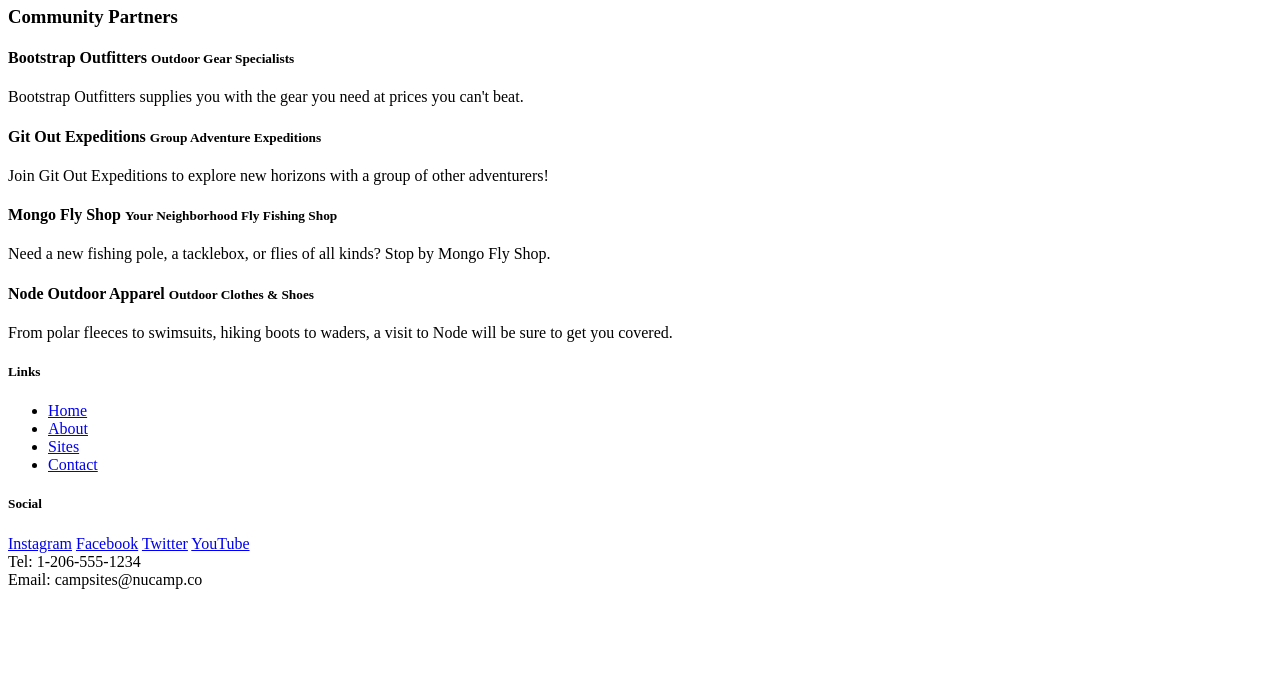
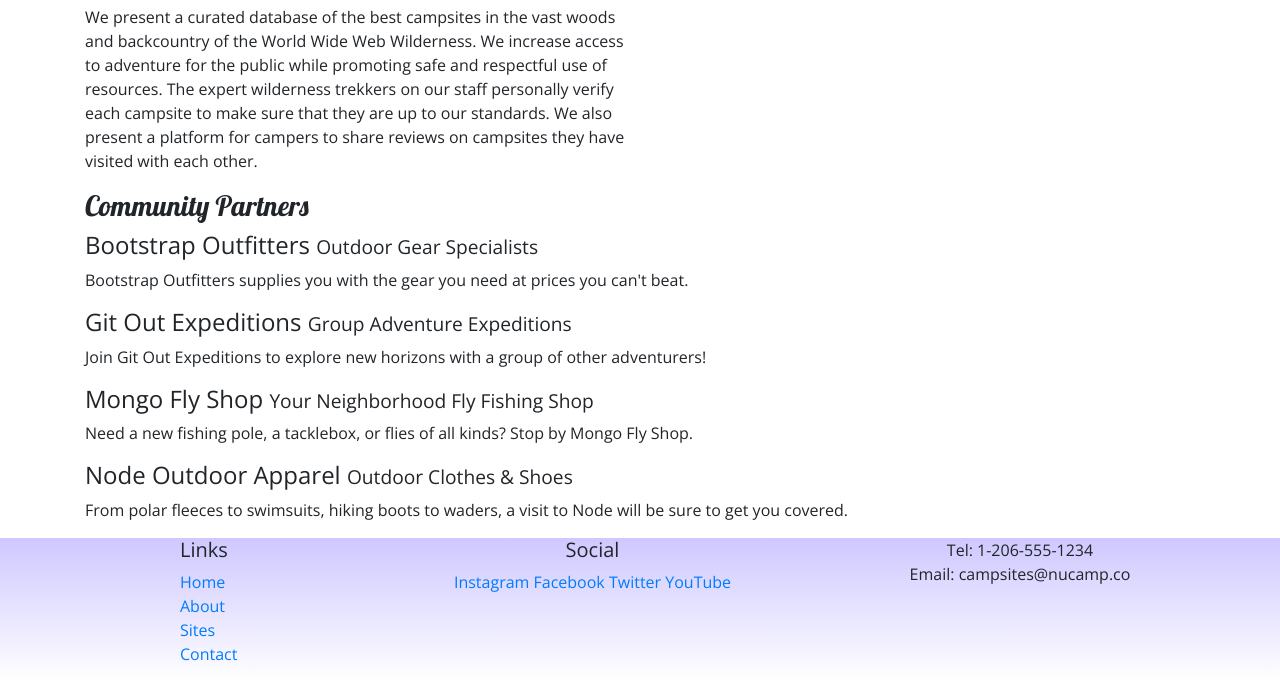
Before and after one commit to ramstush/nucamp-bootstrap, a website: page aboutus.html in a window 1280 px wide. Shown: the part 302-984 px from the top of the page. Before the commit the page ends 899 px from the top, so only its background shows below. Drawn offline with nearby package versions, Linux system fonts and the light colour scheme.

Commit message:
adding updated index.html, aboutus.html

```diff
--- a/aboutus.html
+++ b/aboutus.html
@@ -1,16 +1,23 @@
 <!DOCTYPE html>
 <html lang="en">
-
   <head>
     <!-- Required meta tags always come first -->
     <meta charset="utf-8" />
     <meta name="viewport" content="width=device-width, initial-scale=1" />
+    <link
+      rel="stylesheet"
+      href="node_modules/bootstrap/dist/css/bootstrap.min.css"
+    />
+    <link
+      rel="stylesheet"
+      href="https://fonts.googleapis.com/css?family=Lobster|Open+Sans"
+    />
+    <link rel="stylesheet" href="css/styles.css" />
 
     <title>NuCamp: A Better Way To Camp</title>
   </head>
 
   <body>
-
     <header class="jumbotron jumbotron-fluid">
       <div class="container">
         <div class="row">
@@ -22,32 +29,56 @@
       </div>
     </header>
 
-    <div>
-        <div>
-            <div>
+    <div class="container">
+      <div class="row">
+        <div class="col">
           <h2>About Us</h2>
           <hr />
         </div>
       </div>
 
-        <div>
-            <div>
+      <div class="row">
+        <div class="col col-sm-6">
           <h3>Our Mission</h3>
-                <p>We present a curated database of the best campsites in the vast woods and backcountry of the World Wide Web Wilderness. We increase access to adventure for the public while promoting safe and respectful use of resources. The expert wilderness trekkers on our staff personally verify each campsite to make sure that they are up to our standards. We also present a platform for campers to share reviews on campsites they have visited with each other.</p>
+          <p>
+            We present a curated database of the best campsites in the vast
+            woods and backcountry of the World Wide Web Wilderness. We increase
+            access to adventure for the public while promoting safe and
+            respectful use of resources. The expert wilderness trekkers on our
+            staff personally verify each campsite to make sure that they are up
+            to our standards. We also present a platform for campers to share
+            reviews on campsites they have visited with each other.
+          </p>
         </div>
       </div>
 
-        <div>
-            <div>
+      <div class="row">
+        <div class="col">
           <h3>Community Partners</h3>
           <h4>Bootstrap Outfitters <small>Outdoor Gear Specialists</small></h4>
-                <p>Bootstrap Outfitters supplies you with the gear you need at prices you can't beat.</p>
-                <h4>Git Out Expeditions <small>Group Adventure Expeditions</small></h4>
-                <p>Join Git Out Expeditions to explore new horizons with a group of other adventurers!</p>
-                <h4>Mongo Fly Shop <small>Your Neighborhood Fly Fishing Shop</small></h4>
-                <p>Need a new fishing pole, a tacklebox, or flies of all kinds? Stop by Mongo Fly Shop.</p>
+          <p class="d-none d-sm-block">
+            Bootstrap Outfitters supplies you with the gear you need at prices
+            you can't beat.
+          </p>
+          <h4>
+            Git Out Expeditions <small>Group Adventure Expeditions</small>
+          </h4>
+          <p class="d-none d-sm-block">
+            Join Git Out Expeditions to explore new horizons with a group of
+            other adventurers!
+          </p>
+          <h4>
+            Mongo Fly Shop <small>Your Neighborhood Fly Fishing Shop</small>
+          </h4>
+          <p class="d-none d-sm-block">
+            Need a new fishing pole, a tacklebox, or flies of all kinds? Stop by
+            Mongo Fly Shop.
+          </p>
           <h4>Node Outdoor Apparel <small>Outdoor Clothes & Shoes</small></h4>
-                <p>From polar fleeces to swimsuits, hiking boots to waders, a visit to Node will be sure to get you covered.</p>
+          <p class="d-none d-sm-block">
+            From polar fleeces to swimsuits, hiking boots to waders, a visit to
+            Node will be sure to get you covered.
+          </p>
         </div>
       </div>
     </div>
@@ -78,7 +109,8 @@
         </div>
       </div>
     </footer>
-
+    <script src="node_modules/jquery/dist/jquery.slim.min.js"></script>
+    <script src="node_modules/popper.js/dist/umd/popper.min.js"></script>
+    <script src="node_modules/bootstrap/dist/js/bootstrap.min.js"></script>
   </body>
-
 </html>
```
Also changed, not shown: index.html (+3 -3 lines). Lines whose indentation alone changed are shown as unchanged.
